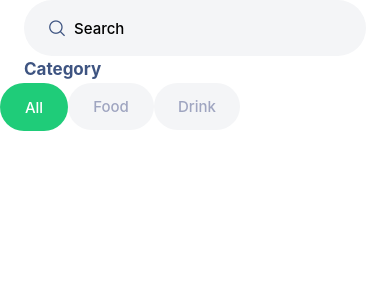
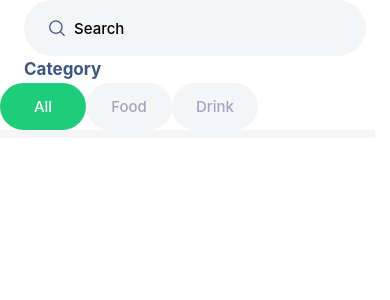
Before and after one commit to olatunjiemanuel/Food-App-CodingChallenge, a React Native app: screen / in a window 390 px wide. Shown: the top 300 px of the page. Built offline with nearby package versions, Linux system fonts and the light colour scheme.

Commit message:
Created components for search bar, navigation buttons, page divider

```diff
--- a/App.js
+++ b/App.js
@@ -3,8 +3,8 @@ import { SafeAreaView, StyleSheet, Text, View } from "react-native";
 
 //component imports
 import SearchBar from "./components/SearchBar";
-import GreyButton from "./components/GreyButton";
-import GreenButton from "./components/GreenButton";
+import Buttons from "./components/Buttons";
+import PageDivider from "./components/PageDivider.js";
 
 export default function App() {
   return (
@@ -15,16 +15,11 @@ export default function App() {
       <View>
         <Text style={styles.text}>Category</Text>
       </View>
-      <View style={styles.buttoncontainer}>
-        <View>
-          <GreenButton text="All" />
-        </View>
-        <View>
-          <GreyButton text="Food" />
-        </View>
-        <View>
-          <GreyButton text="Drink" />
-        </View>
+      <View>
+        <Buttons />
+      </View>
+      <View>
+        <PageDivider />
       </View>
     </SafeAreaView>
   );
@@ -45,7 +40,4 @@ const styles = StyleSheet.create({
     color: "#3E5481",
     marginHorizontal: 24,
   },
-  buttoncontainer: {
-    flexDirection: "row",
-  },
 });
--- /dev/null
+++ b/components/Buttons.js
@@ -0,0 +1,83 @@
+import React, { useState } from "react";
+import { StyleSheet, Text, TouchableOpacity, View } from "react-native";
+
+const Buttons = () => {
+  const [click2, setClick2] = useState(false);
+  const [click3, setClick3] = useState(false);
+  const [click1, setClick1] = useState(true);
+
+  const OnPressHandler1 = () => {
+    setClick1(false);
+    setClick3(false);
+    setClick2(true);
+  };
+
+  const OnPressHandler2 = () => {
+    setClick1(false);
+    setClick2(false);
+    setClick3(true);
+  };
+  const onPressHandler3 = () => {
+    setClick2(false);
+    setClick3(false);
+    setClick1(true);
+  };
+
+  return (
+    <View style={styles.Buttoncontainer}>
+      <TouchableOpacity
+        onPress={onPressHandler3}
+        style={[styles.container, click1 ? styles.containerHighlight : null]}
+      >
+        <Text style={[styles.text, click1 ? styles.textHighlight : null]}>
+          All
+        </Text>
+      </TouchableOpacity>
+
+      <TouchableOpacity
+        onPress={OnPressHandler1}
+        style={[styles.container, click2 ? styles.containerHighlight : null]}
+      >
+        <Text style={[styles.text, click2 ? styles.textHighlight : null]}>
+          Food
+        </Text>
+      </TouchableOpacity>
+      <TouchableOpacity
+        onPress={OnPressHandler2}
+        style={[styles.container, click3 ? styles.containerHighlight : null]}
+      >
+        <Text style={[styles.text, click3 ? styles.textHighlight : null]}>
+          Drink
+        </Text>
+      </TouchableOpacity>
+    </View>
+  );
+};
+
+const styles = StyleSheet.create({
+  container: {
+    justifyContent: "center",
+    alignItems: "center",
+    backgroundColor: "#F4F5F7",
+    width: 86,
+    height: 47,
+    borderRadius: 32,
+  },
+  text: {
+    color: "#9FA5C0",
+    fontWeight: "500",
+    lineHeight: 25,
+    fontSize: 15,
+  },
+  textHighlight: {
+    color: "#fff",
+  },
+  containerHighlight: {
+    backgroundColor: "#1FCC79",
+  },
+  Buttoncontainer: {
+    flexDirection: "row",
+  },
+});
+
+export default Buttons;
--- a/components/GreenButton.js
+++ /dev/null
@@ -1,30 +0,0 @@
-import React from "react";
-import { StyleSheet, Text, TouchableOpacity, View } from "react-native";
-
-const GreenButton = (props) => {
-  const { text } = props;
-  return (
-    <TouchableOpacity style={styles.container}>
-      <Text style={styles.text}>{text}</Text>
-    </TouchableOpacity>
-  );
-};
-
-const styles = StyleSheet.create({
-  container: {
-    justifyContent: "center",
-    alignItems: "center",
-    backgroundColor: "#1FCC79",
-    width: 68,
-    height: 48,
-    borderRadius: 32,
-  },
-  text: {
-    color: "#fff",
-    fontWeight: "500",
-    lineHeight: 25,
-    fontSize: 15,
-  },
-});
-
-export default GreenButton;
--- a/components/GreyButton.js
+++ /dev/null
@@ -1,30 +0,0 @@
-import React from "react";
-import { StyleSheet, Text, TouchableOpacity, View } from "react-native";
-
-const GreyButton = (props) => {
-  const { text } = props;
-  return (
-    <TouchableOpacity style={styles.container}>
-      <Text style={styles.text}>{text}</Text>
-    </TouchableOpacity>
-  );
-};
-
-const styles = StyleSheet.create({
-  container: {
-    justifyContent: "center",
-    alignItems: "center",
-    backgroundColor: "#F4F5F7",
-    width: 86,
-    height: 47,
-    borderRadius: 32,
-  },
-  text: {
-    color: "#9FA5C0",
-    fontWeight: "500",
-    lineHeight: 25,
-    fontSize: 15,
-  },
-});
-
-export default GreyButton;
--- /dev/null
+++ b/components/PageDivider.js
@@ -0,0 +1,18 @@
+import React from "react";
+import { StyleSheet, View } from "react-native";
+
+const PageDivider = () => {
+  return <View style={styles.container}></View>;
+};
+
+const styles = StyleSheet.create({
+  container: {
+    justifyContent: "center",
+    alignItems: "center",
+    backgroundColor: "#F4F5F7",
+    width: 375,
+    height: 8,
+  },
+});
+
+export default PageDivider;
--- a/components/SearchBar.js
+++ b/components/SearchBar.js
@@ -1,5 +1,5 @@
 import React from "react";
-import { StyleSheet, Text, TextInput, View } from "react-native";
+import { StyleSheet, TextInput, View } from "react-native";
 
 //icon imports
 import { AntDesign } from "@expo/vector-icons";
```
